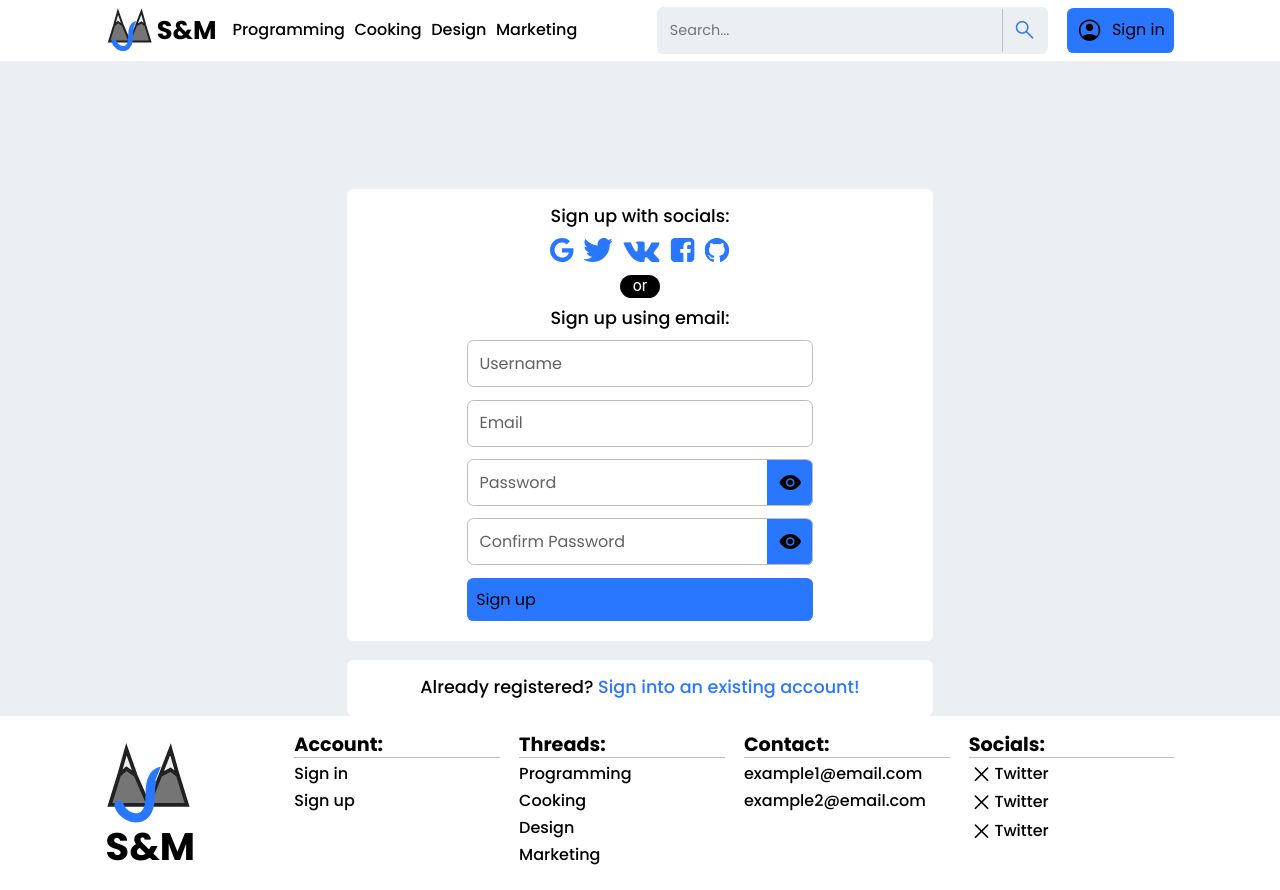
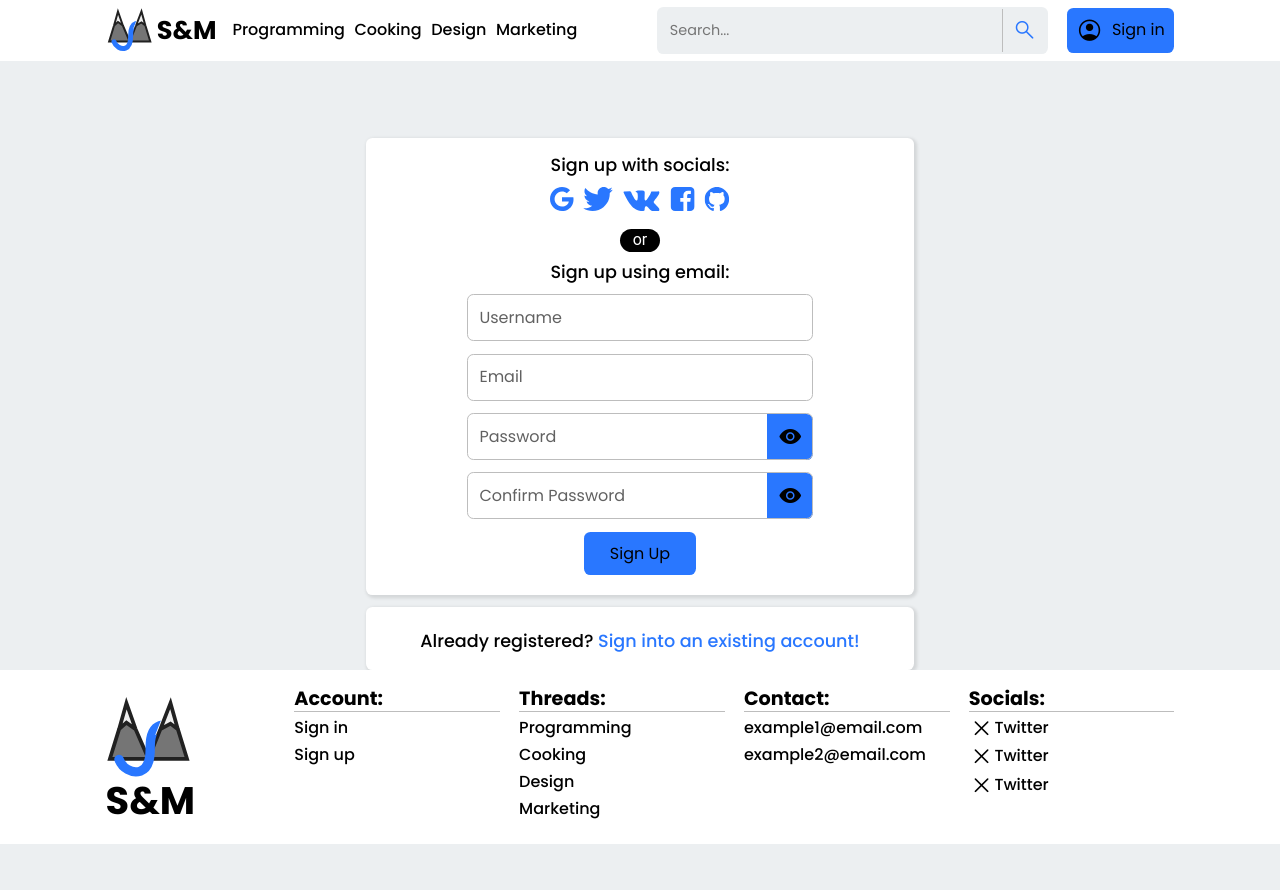
Before and after one commit to MichaelRayven/SM-Project-Frontend, a React (Vite) app: page /signup in a window 1280 px wide. After the commit the page ends 844 px from the top, so only its background shows below. Built offline with nearby package versions, Linux system fonts and the light colour scheme; what @casl/ability, @casl/react would draw is missing.

Commit message:
Extracted logic from SignUp

```diff
--- a/src/views/pages/SignUp/SignUp.scss
+++ b/src/views/pages/SignUp/SignUp.scss
@@ -2,6 +2,7 @@
 
 .highlight {
   &_inversion {
+    width: min-content;
     background: rgb(var(--color-text));
     color: rgb(var(--color-neutural));
     padding: u.rem(4) u.rem(16);
@@ -10,53 +11,38 @@
 }
 
 .signup {
-  width: max-content;
-  margin-top: u.rem(160);
+  max-width: u.rem(750);
+  width: 100%;
+
+  display: flex;
+  flex-direction: column;
+  row-gap: u.rem(16);
+  margin-top: u.rem(96);
 
   @include u.breakpoint-down(medium) {
     margin-top: u.rem(20);
     width: auto;
   }
 
-  &__top, &__bottom {
+  &__text {
+    font-size: u.rem(22);
+  }
+
+  &__content {
     display: flex;
     flex-direction: column;
     align-items: center;
     row-gap: u.rem(16);
+    margin: u.rem(16) auto;
 
-    background: rgb(var(--color-neutural));
-    padding: u.rem(24);
-    border-radius: u.rem(8);
-  }
+    &_top {
+      width: min-content;
+    }
 
-  &__top {
-    padding-inline: u.rem(150);
-
-    @include u.breakpoint-down(small) {
-      padding-inline: u.rem(24);
+    &_bottom {
+      margin-top: u.rem(24);
+      text-align: center;
     }
-  }
-
-  &__bottom {
-    margin-top: u.rem(24);
-    padding-inline: u.rem(48);
-    text-align: center;
-  }
-
-  &__socials {
-    display: flex;
-    column-gap: u.rem(12);
-  }
-
-  &__text {
-    font-size: u.rem(22);
-  }
-
-  &__form {
-    display: flex;
-    flex-direction: column;
-    row-gap: u.rem(16);
-    width: 100%;
   }
 
   &__link {
--- a/src/views/pages/SignUp/SignUp.tsx
+++ b/src/views/pages/SignUp/SignUp.tsx
@@ -1,98 +1,28 @@
-import googleLogo from "@/assets/ic-google.svg"
-import twitterLogo from "@/assets/ic-twitter.svg"
-import vkLogo from "@/assets/ic-vk.svg"
-import facebookLogo from "@/assets/ic-facebook-square.svg"
-import githubLogo from "@/assets/ic-github.svg"
-import Button from "@/views/components/Button"
-import Input from "@/views/components/Input"
+import AuthForm from "@/views/components/AuthForm"
+import AuthLinks from "@/views/components/AuthMethods"
+import Card from "@/views/components/Card"
 import "./SignUp.scss"
-import HideableInput from "@/views/components/HideableInput"
-import { useForm } from "react-hook-form"
-import { useState } from "react"
-import { stringToRegExp } from "@/utility/utils"
+import { Link } from "react-router-dom"
 
 export const SignUp = () => {
-	const { register, handleSubmit, watch, formState: { errors } } = useForm()
-	const onSubmit = (data: any) => console.log(data)
-
 	return (
 		<div className="signup container">
-			<div className="signup__top">
-				<h6 className="signup__text">Sign up with socials:</h6>
-				<div className="signup__socials">
-					<img className="signup__icon" src={googleLogo} alt="" />
-					<img className="signup__icon" src={twitterLogo} alt="" />
-					<img className="signup__icon" src={vkLogo} alt="" />
-					<img className="signup__icon" src={facebookLogo} alt="" />
-					<img className="signup__icon" src={githubLogo} alt="" />
+			<Card>
+				<div className="signup__content signup__content_top">
+					<h6 className="signup__text">Sign up with socials:</h6>
+					<AuthLinks></AuthLinks>
+					<p className="highlight_inversion">or</p>
+					<h6 className="signup__text">Sign up using email:</h6>
+					<AuthForm variant="register" />
 				</div>
-				<p className="highlight_inversion">or</p>
-				<h6 className="signup__text">Sign up using email:</h6>
-				<form onSubmit={handleSubmit(onSubmit)} className="signup__form">
-					<Input
-						{...register("username", {
-							required: "Username is required",
-							minLength: {
-								message: "Username needs to be at least 5 characters long",
-								value: 5
-							}
-						})}
-						className="signup__field"
-						label="Username"
-						error={errors.username !== undefined}
-						helperText={errors.username?.message as string}
-					/>
-					<Input
-						{...register("email", {
-							required: "Email is required",
-							pattern: {
-								value: RegExp(/\w+@\w+\.\w{3}$/),
-								message: "Please enter a valid email, example: example@gmail.com"
-							}
-						})}
-						className="signup__field"
-						label="Email"
-						type="email"
-						error={errors.email !== undefined}
-						helperText={errors.email?.message as string}
-					/>
-					<HideableInput
-						{...register("password", {
-							required: "Password is required",
-							minLength: {
-								message: "Password needs to be at least 8 characters long",
-								value: 8
-							}
-						})}
-						className="signup__field"
-						label="Password"
-						error={errors.password !== undefined}
-						helperText={errors.password?.message as string}
-					/>
-					<HideableInput
-						{...register("confirm_password", {
-							required: "Password confirmation is required",
-							minLength: {
-								message: "Password needs to be at least 8 characters long",
-								value: 8
-							},
-							validate: (val: string) => {
-								if (watch("password") != val) {
-									return "Your passwords do no match"
-								}
-							},
-						})}
-						className="signup__field"
-						label="Confirm Password"
-						error={errors.confirm_password !== undefined}
-						helperText={errors.confirm_password?.message as string}
-					/>
-					<Button text="Sign up" type="submit" onClick={() => console.log(errors)} />
-				</form>
-			</div>
-			<div className="signup__bottom">
-				<h6 className="signup__text">Already registered? <a className="signup__link" href="">Sign into an existing account!</a></h6>
-			</div>
+			</Card>
+			<Card>
+				<div className="signup__content signup__content_bottom">
+					<h6 className="signup__text">
+						Already registered? <Link to="/signin" className="signup__link">Sign into an existing account!</Link>
+					</h6>
+				</div>
+			</Card>
 		</div>
 	)
 }
```
